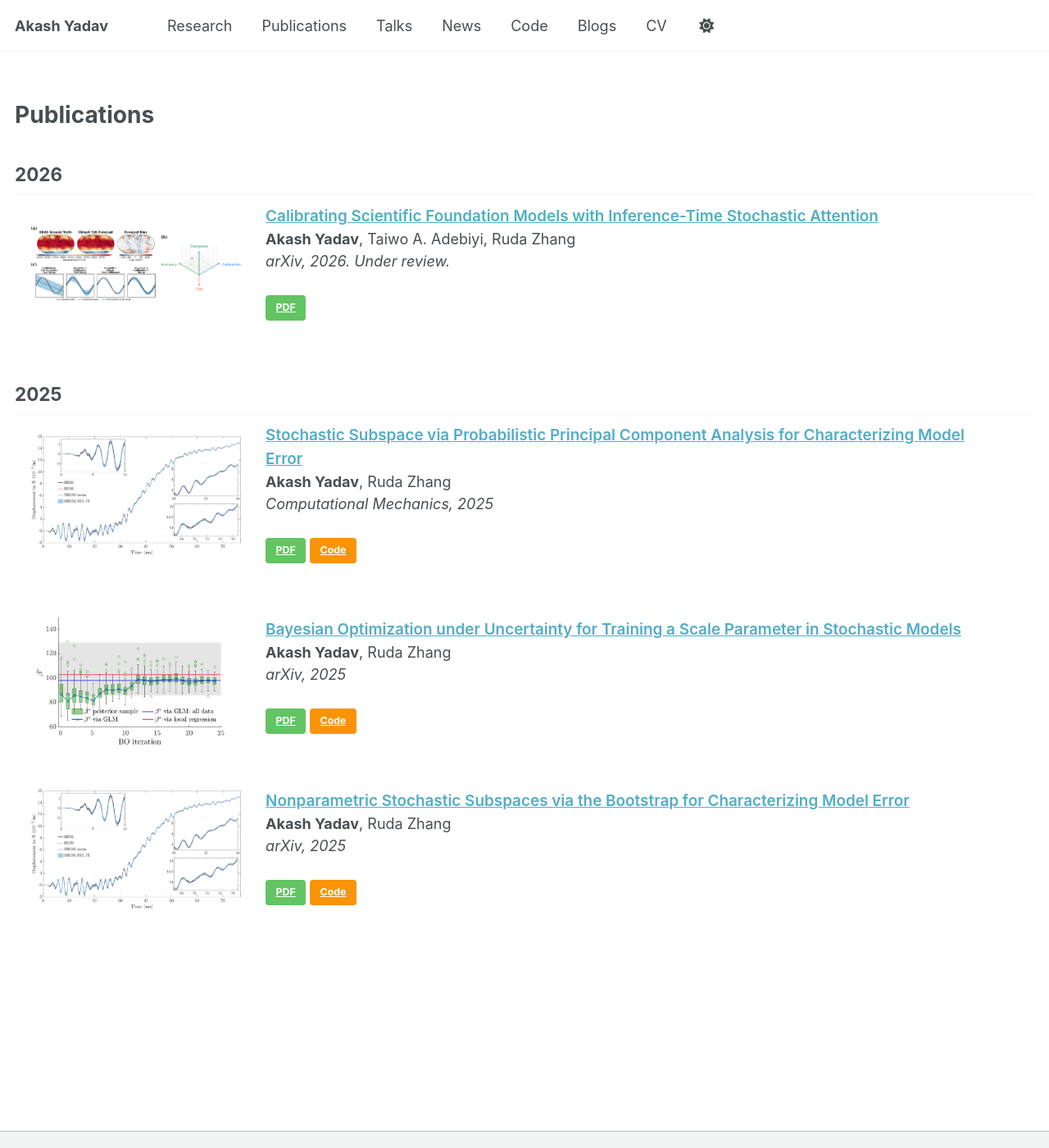
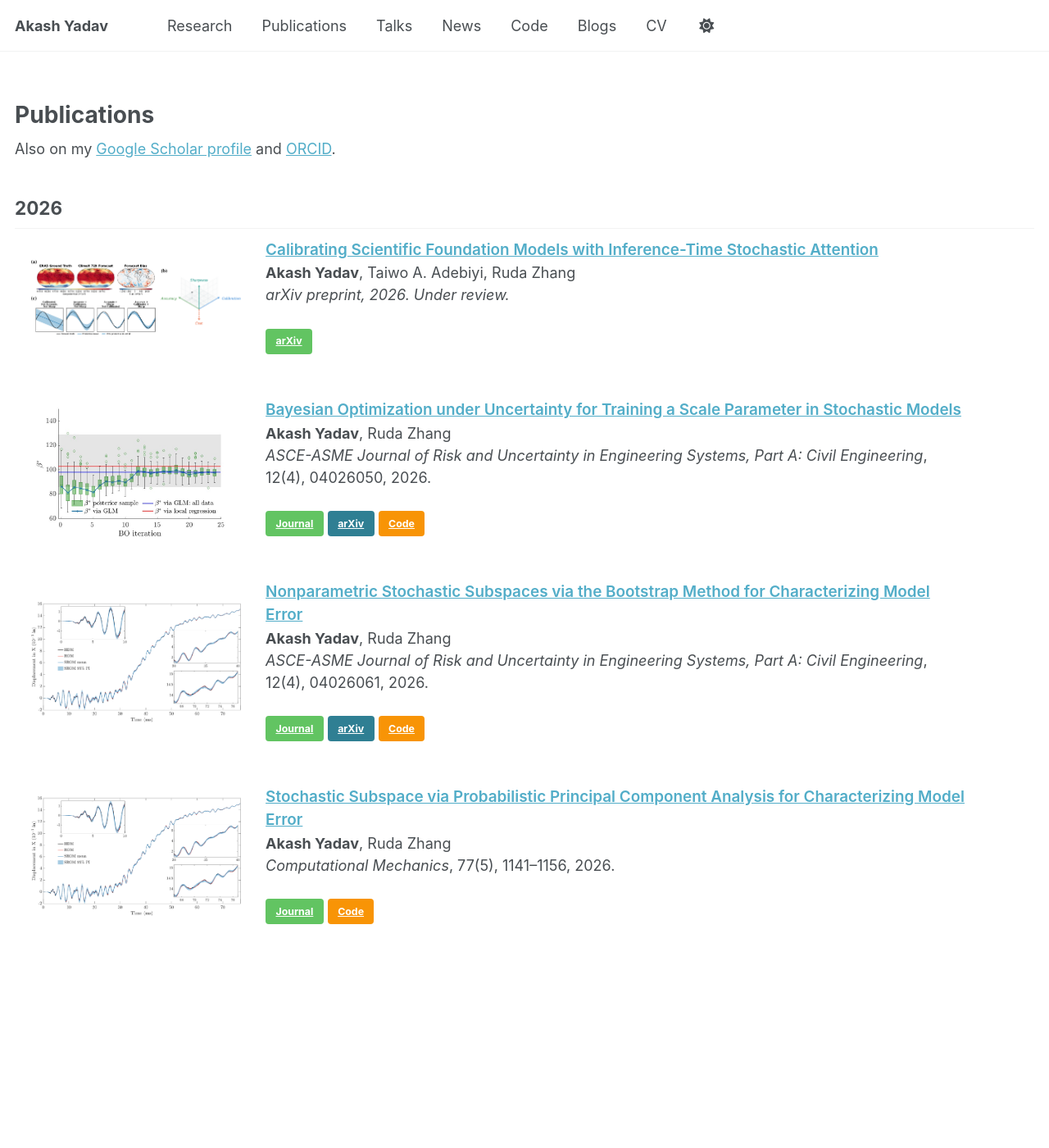
Before and after one commit to akashyadav0210/akashyadav0210.github.io, a Jekyll site: the page built from _pages/publications.md, in a window 1280 px wide and 1400 px high. Shown: the whole window at 82% size. Built offline with Jekyll 4.4.1, drawn with Linux system fonts in a browser that asks for light colours.

Commit message:
Correct publications page: two journal papers were listed as preprints
Verified against AY_CV_2_pages.tex and the Crossref record for each DOI:

- Bayesian Optimization under Uncertainty: ASCE-ASME J. Risk Uncertainty
  Eng. Syst. A, 12(4), 04026050 (2026) - was shown as "arXiv, 2025"
- Nonparametric Stochastic Subspaces via the Bootstrap: same journal,
  12(4), 04026061 (2026), online 13 Aug 2026 - was shown as "arXiv, 2025"
- Stochastic Subspace via PPCA: Computational Mechanics 77(5), 1141-1156
  (2026); the page dated it 2025 (online-first year)

Each entry now links the DOI of record first, with arXiv kept as a
secondary preprint link and code where it exists. Adds Scholar/ORCID links
at the top, and hoists the repeated my.css <link> out of the cards.

Also adds a news item for the 13 Aug 2026 SS-Bootstrap publication.

```diff
--- a/_data/news.yml
+++ b/_data/news.yml
@@ -1,3 +1,5 @@
+- date: 2026-08-13
+  text: "Our paper *Nonparametric Stochastic Subspaces via the Bootstrap Method for Characterizing Model Error* is published in the *ASCE-ASME Journal of Risk and Uncertainty in Engineering Systems, Part A: Civil Engineering*."
 - date: 2026-04-21
   text: "Released the arXiv preprint *Calibrating Scientific Foundation Models with Inference-Time Stochastic Attention*."
 - date: 2026-03-20
--- a/_pages/publications.md
+++ b/_pages/publications.md
@@ -6,65 +6,43 @@ author_profile: true
 toc: false
 ---
 
+<link rel="stylesheet" href="/assets/css/my.css">
+
+Also on my [Google Scholar profile](https://scholar.google.com/citations?user=d-_3QeEAAAAJ&hl=en) and [ORCID](https://orcid.org/0000-0002-4557-4097).
+
 ## 2026
 
  <div class="publication">
-   <link rel="stylesheet" href="/assets/css/my.css">
    <div class="img publication__img--fixed"><a href="https://arxiv.org/abs/2604.19530"><img class="img_responsive" src="/images/pub/figure1_vector_v3_rz.png" alt="Stochastic attention paper figure"></a></div>
    <div class="text">
      <div class="title"><a id="stochastic-attention-scfm" href="https://arxiv.org/abs/2604.19530">Calibrating Scientific Foundation Models with Inference-Time Stochastic Attention</a></div>
      <div class="authors"><strong>Akash Yadav</strong>, Taiwo A. Adebiyi, Ruda Zhang
      </div>
      <div>
-       <em>arXiv, 2026. Under review.</em>
+       <em>arXiv preprint, 2026. Under review.</em>
+ <br>
  <br>
 
- <br>
-
-       <a class="btn btn--success btn--small" href="https://arxiv.org/abs/2604.19530">PDF</a>
+       <a class="btn btn--success btn--small" href="https://arxiv.org/abs/2604.19530">arXiv</a>
      </div>
    </div>
  </div>
  <br>
 
-## 2025
-
  <div class="publication">
-   <link rel="stylesheet" href="/assets/css/my.css">
-   <div class="img"><a href="https://link.springer.com/article/10.1007/s00466-025-02701-6"><img class="img_responsive" src="/images/pub/Prediction_disp.png"></a></div>
+   <div class="img"><img class="img_responsive" src="/images/pub/BO_evolution.jpg" alt="Bayesian optimization convergence figure"></div>
    <div class="text">
-     <div class="title"><a id="SS-PPCA" href="https://link.springer.com/article/10.1007/s00466-025-02701-6">Stochastic Subspace via Probabilistic Principal Component Analysis for Characterizing Model Error</a></div>
+     <div class="title"><a id="SO-BO-scale" href="https://doi.org/10.1061/AJRUA6.RUENG-1854">Bayesian Optimization under Uncertainty for Training a Scale Parameter in Stochastic Models</a></div>
      <div class="authors"><strong>Akash Yadav</strong>, Ruda Zhang
      </div>
      <div>
-       <em>Computational Mechanics, 2025</em>
+       <em>ASCE-ASME Journal of Risk and Uncertainty in Engineering Systems, Part A: Civil Engineering</em>, 12(4), 04026050, 2026.
+ <br>
  <br>
 
- <br>
+       <a class="btn btn--success btn--small" href="https://doi.org/10.1061/AJRUA6.RUENG-1854">Journal</a>
 
-       <a class="btn btn--success btn--small" href="https://link.springer.com/article/10.1007/s00466-025-02701-6">PDF</a>
-
-       <a class="btn btn--warning btn--small" href="https://github.com/UQUH/SS_PPCA">Code</a>
-
-     </div>
-   </div>
- </div>
- <br>
-
-  <div class="publication">
-   <link rel="stylesheet" href="/assets/css/my.css">
-   <div class="img"><a href="https://arxiv.org/abs/2510.06439"><img class="img_responsive" src="/images/pub/BO_evolution.jpg"></a></div>
-   <div class="text">
-     <div class="title"><a id="SO-BO-scale" href="https://arxiv.org/abs/2510.06439">Bayesian Optimization under Uncertainty for Training a Scale Parameter in Stochastic Models</a></div>
-     <div class="authors"><strong>Akash Yadav</strong>, Ruda Zhang
-     </div>
-     <div>
-       <em>arXiv, 2025</em>
- <br>
-
- <br>
-
-       <a class="btn btn--success btn--small" href="https://arxiv.org/abs/2510.06439">PDF</a>
+       <a class="btn btn--info btn--small" href="https://arxiv.org/abs/2510.06439">arXiv</a>
 
        <a class="btn btn--warning btn--small" href="https://github.com/UQUH/SO-BO-scale">Code</a>
 
@@ -73,20 +51,20 @@ toc: false
  </div>
  <br>
 
-  <div class="publication">
-   <link rel="stylesheet" href="/assets/css/my.css">
-   <div class="img"><a href="https://arxiv.org/abs/2512.15624"><img class="img_responsive" src="/images/pub/Prediction_disp.png"></a></div>
+ <div class="publication">
+   <div class="img"><img class="img_responsive" src="/images/pub/Prediction_disp.png" alt="Model error prediction figure"></div>
    <div class="text">
-     <div class="title"><a id="SS-Bootstrap" href="https://arxiv.org/abs/2512.15624">Nonparametric Stochastic Subspaces via the Bootstrap for Characterizing Model Error</a></div>
+     <div class="title"><a id="SS-Bootstrap" href="https://doi.org/10.1061/AJRUA6.RUENG-1948">Nonparametric Stochastic Subspaces via the Bootstrap Method for Characterizing Model Error</a></div>
      <div class="authors"><strong>Akash Yadav</strong>, Ruda Zhang
      </div>
      <div>
-       <em>arXiv, 2025</em>
+       <em>ASCE-ASME Journal of Risk and Uncertainty in Engineering Systems, Part A: Civil Engineering</em>, 12(4), 04026061, 2026.
+ <br>
  <br>
 
- <br>
+       <a class="btn btn--success btn--small" href="https://doi.org/10.1061/AJRUA6.RUENG-1948">Journal</a>
 
-       <a class="btn btn--success btn--small" href="https://arxiv.org/abs/2512.15624">PDF</a>
+       <a class="btn btn--info btn--small" href="https://arxiv.org/abs/2512.15624">arXiv</a>
 
        <a class="btn btn--warning btn--small" href="https://github.com/UQUH/SS_Bootstrap">Code</a>
 
@@ -94,3 +72,23 @@ toc: false
    </div>
  </div>
  <br>
+
+ <div class="publication">
+   <div class="img"><img class="img_responsive" src="/images/pub/Prediction_disp.png" alt="Model error prediction figure"></div>
+   <div class="text">
+     <div class="title"><a id="SS-PPCA" href="https://doi.org/10.1007/s00466-025-02701-6">Stochastic Subspace via Probabilistic Principal Component Analysis for Characterizing Model Error</a></div>
+     <div class="authors"><strong>Akash Yadav</strong>, Ruda Zhang
+     </div>
+     <div>
+       <em>Computational Mechanics</em>, 77(5), 1141&ndash;1156, 2026.
+ <br>
+ <br>
+
+       <a class="btn btn--success btn--small" href="https://doi.org/10.1007/s00466-025-02701-6">Journal</a>
+
+       <a class="btn btn--warning btn--small" href="https://github.com/UQUH/SS_PPCA">Code</a>
+
+     </div>
+   </div>
+ </div>
+ <br>
```
